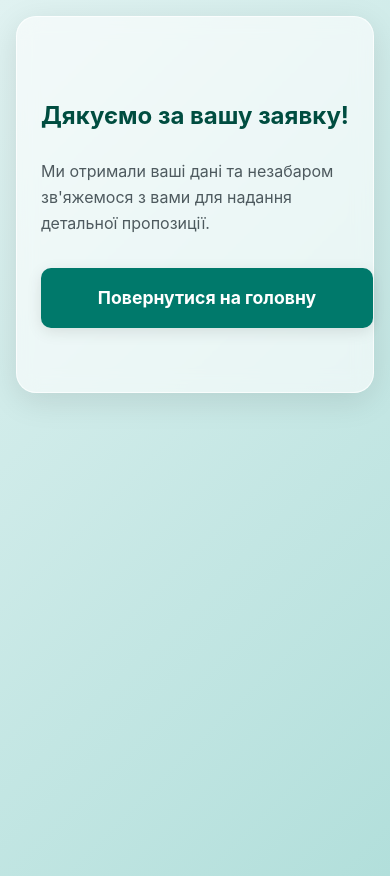
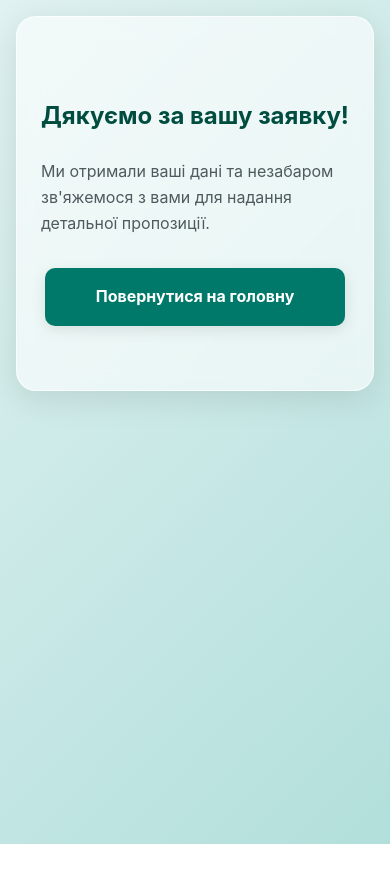
Before and after one commit to AnatoliiMikhov/it-calc, a plain HTML site: page thank-you.html in a window 390 px wide. After the commit the page ends 844 px from the top, so only its background shows below. Drawn offline with Linux system fonts and the light colour scheme.

Commit message:
fix: improve layout and responsiveness

```diff
--- a/css/main.css
+++ b/css/main.css
@@ -1,3 +1,19 @@
+/* --- Modern CSS Reset --- */
+*,
+*::before,
+*::after {
+    box-sizing: border-box;
+}
+
+body {
+    margin: 0;
+}
+
+img, picture, video, canvas, svg {
+    display: block;
+    max-width: 100%;
+}
+
 /* --- Змінні для Світлої Теми (За замовчуванням) --- */
 :root {
     --bg-gradient: linear-gradient(135deg, #e0f2f1, #b2dfdb); /* Soft Teal Gradient */
@@ -34,7 +50,6 @@ body {
     font-family: -apple-system, BlinkMacSystemFont, 'Segoe UI', Roboto, Helvetica, Arial, sans-serif;
     background: var(--bg-gradient);
     color: var(--text-color);
-    margin: 0;
     padding: 2rem;
     display: flex;
     justify-content: center;
@@ -202,10 +217,22 @@ input[type="checkbox"]:checked::after { content: '✔'; color: white; font-size:
 
 /* --- Адаптивність --- */
  @media (max-width: 600px) {
-    body { padding: 1rem; }
-    .calculator-container { padding: 1.5rem; }
-    h1 { font-size: 1.5rem; }
-    .theme-switcher { top: 1rem; right: 1rem; }
+    body {
+        padding: 1rem;
+    }
+    .calculator-container {
+        padding: 1.5rem;
+    }
+    h1 {
+        font-size: 1.5rem;
+    }
+    .theme-switcher {
+        top: 1rem;
+        right: 1rem;
+    }
+    .cta-button {
+        font-size: 1rem; /* Зменшуємо шрифт на кнопці для мобільних */
+    }
 }
 
 /* --- Стилі Модального вікна --- */
@@ -359,3 +386,10 @@ input[type="checkbox"]:checked::after { content: '✔'; color: white; font-size:
 .site-footer a:hover {
     opacity: 1;
 }
+
+.cta-button.static-page-button {
+    max-width: 300px;
+    margin-left: auto;
+    margin-right: auto;
+    text-decoration: none;
+}
--- a/thank-you.html
+++ b/thank-you.html
@@ -10,7 +10,7 @@
     <main class="calculator-container static-page-container">
         <h1>Дякуємо за вашу заявку!</h1>
         <p>Ми отримали ваші дані та незабаром зв'яжемося з вами для надання детальної пропозиції.</p>
-        <a href="/" class="cta-button" style="text-decoration: none; max-width: 300px; margin: 1.5rem auto 0;">Повернутися на головну</a>
+        <a href="/" class="cta-button static-page-button">Повернутися на головну</a>
     </main>
 </body>
 </html>
```
Also changed, not shown: privacy-policy.html (+1 -1 lines).
